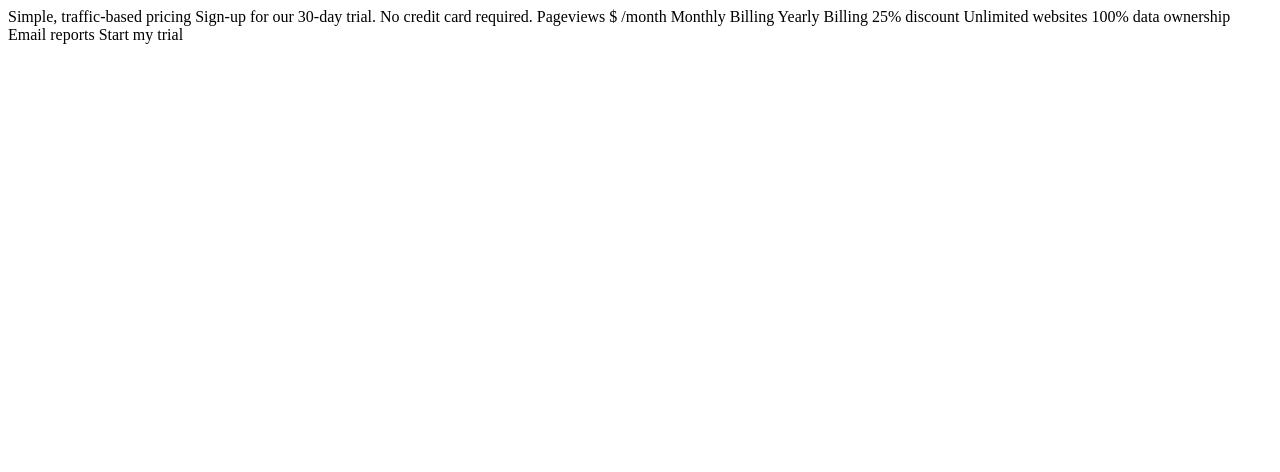
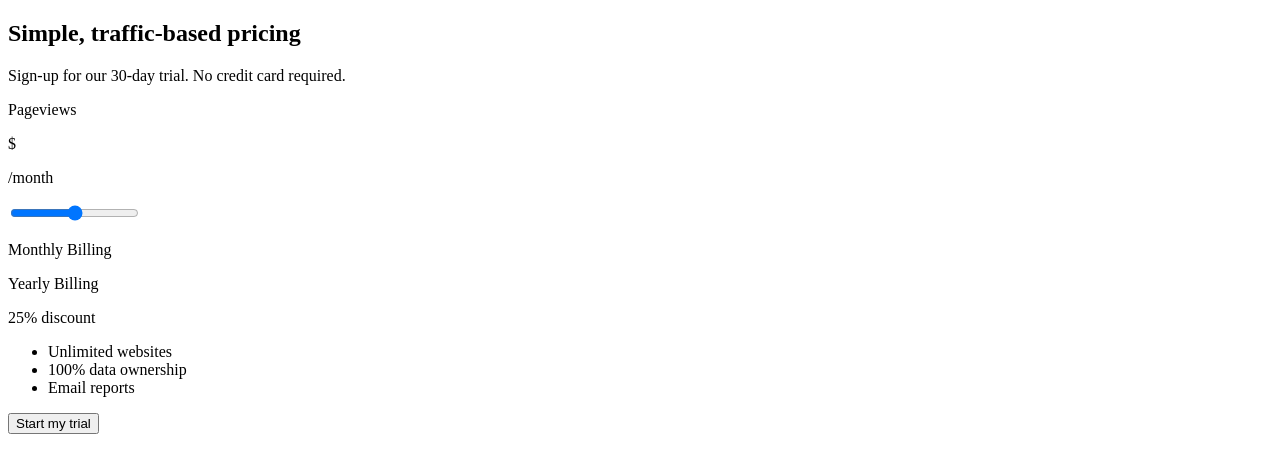
Before and after one commit to abdelilahelhaddad/interactive-pricing-component, a plain HTML site: page index.html in a window 1280 px wide. Drawn offline with nearby package versions, Linux system fonts and the light colour scheme; files that its build step writes are made by us from their sources.

Commit message:
:fire: :art: First Commit Desktop Layout :sparkles: :globe_with_meridians:

```diff
--- a/index.html
+++ b/index.html
@@ -11,21 +11,52 @@
 </head>
 
 <body>
-
-  Simple, traffic-based pricing
-  Sign-up for our 30-day trial. No credit card required.
-
-  Pageviews
-  $ /month
-
-  Monthly Billing
-  Yearly Billing 25% discount
-
-  Unlimited websites
-  100% data ownership
-  Email reports
-
-  Start my trial
+  <main id="#main">
+    <div class="wrapper">
+      <h2>Simple, traffic-based pricing</h2>
+      <p>Sign-up for our 30-day trial. No credit card required.</p>
+      <div class="card">
+        <div class="card-top">
+          <div class="pv">
+            <span class="pageviews"></span>
+            <p> Pageviews</p>
+          </div>
+          <div class="prices">
+            <span class="price">$</span>
+            <p> /month</p>
+          </div>
+          <div class="range">
+            <input type="range" name="range" id="range">
+          </div>
+          <div class="toggle-discount">
+            <div class="toggle">
+              <p>Monthly Billing</p>
+              <div class="toggle-icon">
+                <div class="circle"></div>
+              </div>
+              <p>Yearly Billing</p>
+            </div>
+            <div class="discount">
+              <p class="dis">25% <span class="dis">discount</span></p>
+            </div>
+          </div>
+        </div>
+        <div class="line"></div>
+        <div class="card-bottom">
+          <div class="features">
+            <ul class="list">
+              <li>Unlimited websites</li>
+              <li>100% data ownership</li>
+              <li>Email reports</li>
+            </ul>
+          </div>
+          <div class="cta">
+            <button>Start my trial</button>
+          </div>
+        </div>
+      </div>
+    </div>
+  </main>
 </body>
 
 </html>
```
